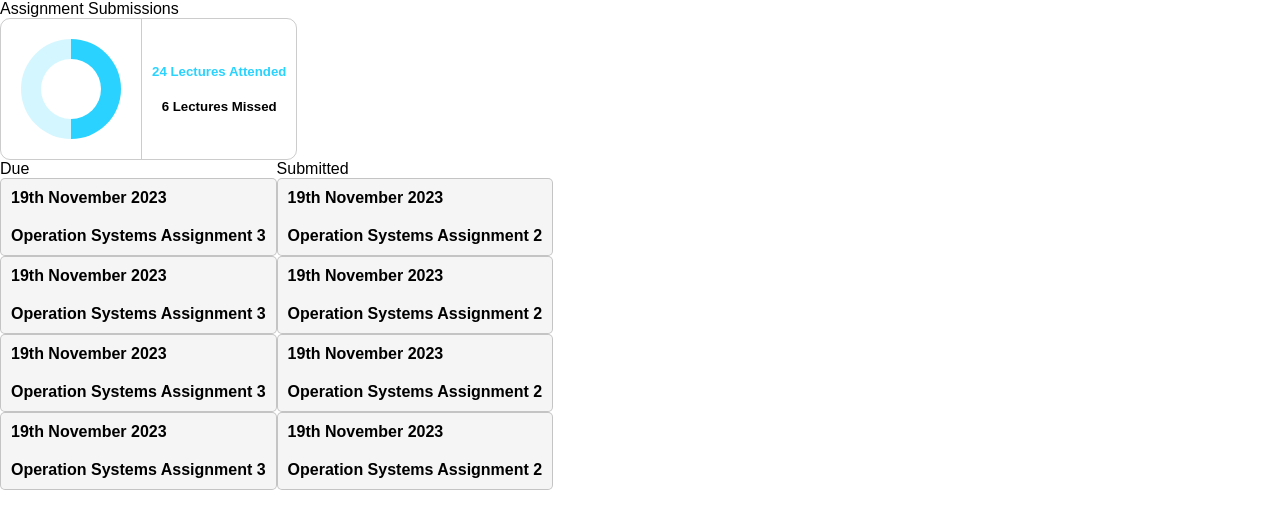
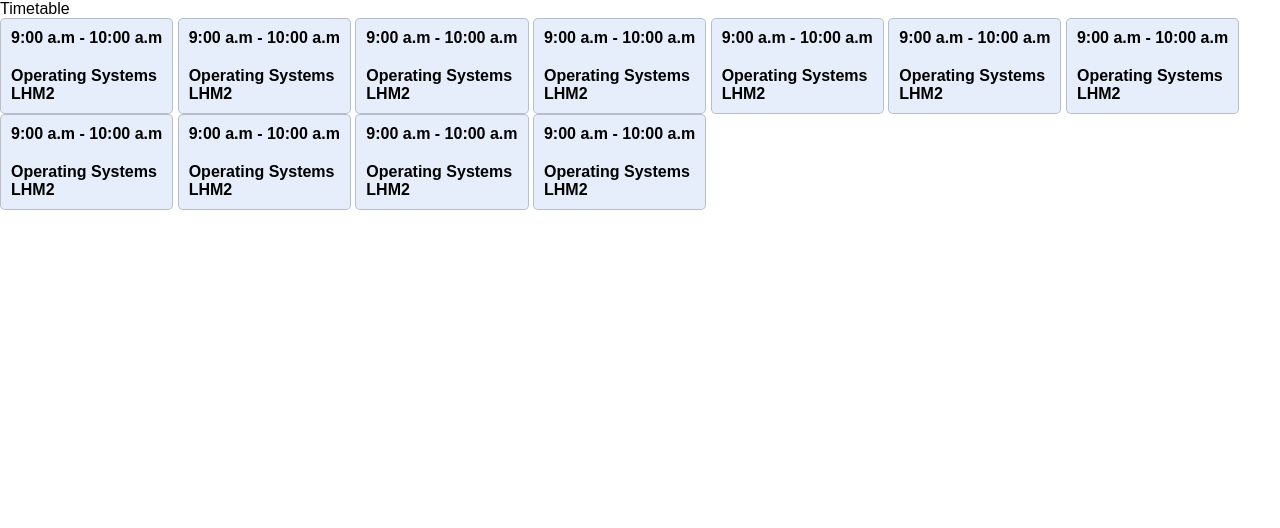
Before and after one commit to ValerianCoelho/Student-Management-System, a Svelte app: page / in a window 1280 px wide. Shown: the top 528 px of the page. Built offline with nearby package versions, Linux system fonts and the light colour scheme.

Commit message:
Time Table Page Complete

```diff
--- a/src/App.svelte
+++ b/src/App.svelte
@@ -1,11 +1,11 @@
 <script>
-  import Assignments from "./lib/Pages/Assignments.svelte";
+  import Timetable from "./lib/Pages/Timetable.svelte";
 
 
 </script>
 
 <main>
-  <Assignments/>
+  <Timetable/>
 </main>
 
 <style>
--- /dev/null
+++ b/src/lib/Pages/Timetable.svelte
@@ -0,0 +1,24 @@
+<script>
+  import Lecture from "../Components/Lecture.svelte";
+
+
+</script>
+
+<div>
+    <div class="title">Timetable</div>
+    <Lecture fromTime='9:00' toTime='10:00' subjectName='Operating Systems' className='LHM2'/>
+    <Lecture fromTime='9:00' toTime='10:00' subjectName='Operating Systems' className='LHM2'/>
+    <Lecture fromTime='9:00' toTime='10:00' subjectName='Operating Systems' className='LHM2'/>
+    <Lecture fromTime='9:00' toTime='10:00' subjectName='Operating Systems' className='LHM2'/>
+    <Lecture fromTime='9:00' toTime='10:00' subjectName='Operating Systems' className='LHM2'/>
+    <Lecture fromTime='9:00' toTime='10:00' subjectName='Operating Systems' className='LHM2'/>
+    <Lecture fromTime='9:00' toTime='10:00' subjectName='Operating Systems' className='LHM2'/>
+    <Lecture fromTime='9:00' toTime='10:00' subjectName='Operating Systems' className='LHM2'/>
+    <Lecture fromTime='9:00' toTime='10:00' subjectName='Operating Systems' className='LHM2'/>
+    <Lecture fromTime='9:00' toTime='10:00' subjectName='Operating Systems' className='LHM2'/>
+    <Lecture fromTime='9:00' toTime='10:00' subjectName='Operating Systems' className='LHM2'/>
+</div>
+
+<style>
+
+</style>
```
